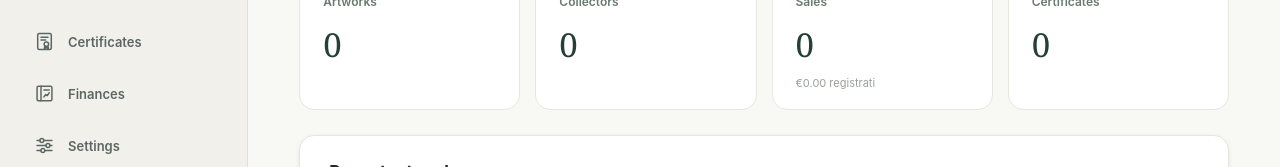
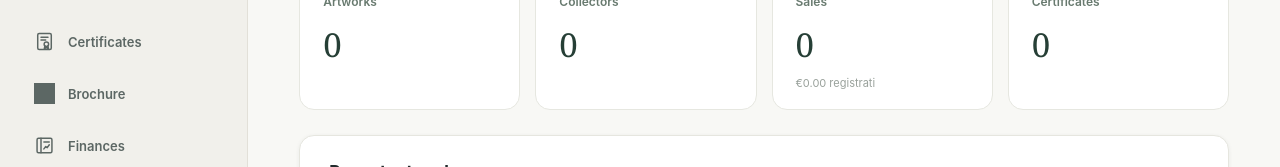
Before and after one commit to Cesare-ml/Repertica-Studio, an Angular app: page / in a window 1280 px wide. Shown: the part 360-527 px from the top of the page. Built offline with nearby package versions, Linux system fonts and the light colour scheme.

Commit message:
feat(brochures): add publication to main navigation

```diff
--- a/src/app/app.component.ts
+++ b/src/app/app.component.ts
@@ -11,6 +11,7 @@ import { csvRegisterOptions, type CsvRegisterKind } from './csv-registers';
 import { PaymentPlanComponent } from './payment-plan.component';
 import { MediaCenterComponent } from './media-center.component';
 import { MediaEditorComponent } from './media-editor.component';
+import { BrochuresComponent } from './brochures.component';
 import { emptyPayment, installmentRows, paymentToInput, toCents, type PaymentDraft } from './payments';
 import { buildSaleIndexes, filterArtworks, filterCollectors } from './archive-filters';
 import type { ArtworkOrder, CollectorFilter } from './archive-filters';
@@ -28,7 +29,7 @@ import type {
 
 /** A picture chosen for a new artwork, possibly edited before it is stored. */
 interface PendingPhoto { mediaId: string; label: string; thumb: string; kind: PhotoKind; }
-type Section = 'overview' | 'artworks' | 'media' | 'collectors' | 'sales' | 'certificates' | 'finance' | 'settings';
+type Section = 'overview' | 'artworks' | 'media' | 'collectors' | 'sales' | 'certificates' | 'brochures' | 'finance' | 'settings';
 const freshArtwork = (): ArtworkInput => ({
   code: null, title: '', year: null, technique: null, support: null,
   width_cm: null, height_cm: null, depth_cm: null, description: null,
@@ -47,7 +48,7 @@ const statusLabels: Record<ArtworkStatus, string> = {
 @Component({
   selector: 'rp-root',
   standalone: true,
-  imports: [CommonModule, FormsModule, PaymentPlanComponent, MediaCenterComponent, MediaEditorComponent],
+  imports: [CommonModule, FormsModule, PaymentPlanComponent, MediaCenterComponent, MediaEditorComponent, BrochuresComponent],
   templateUrl: './app.component.html',
   styleUrls: ['./app.component.css']
 })
@@ -68,6 +69,7 @@ export class AppComponent implements OnInit {
     { id: 'collectors', label: 'Collezionisti' },
     { id: 'sales', label: 'Vendite' },
     { id: 'certificates', label: 'Certificati' },
+    { id: 'brochures', label: 'Brochure' },
     { id: 'finance', label: 'Economia' },
     { id: 'settings', label: 'Impostazioni' }
   ];
```
